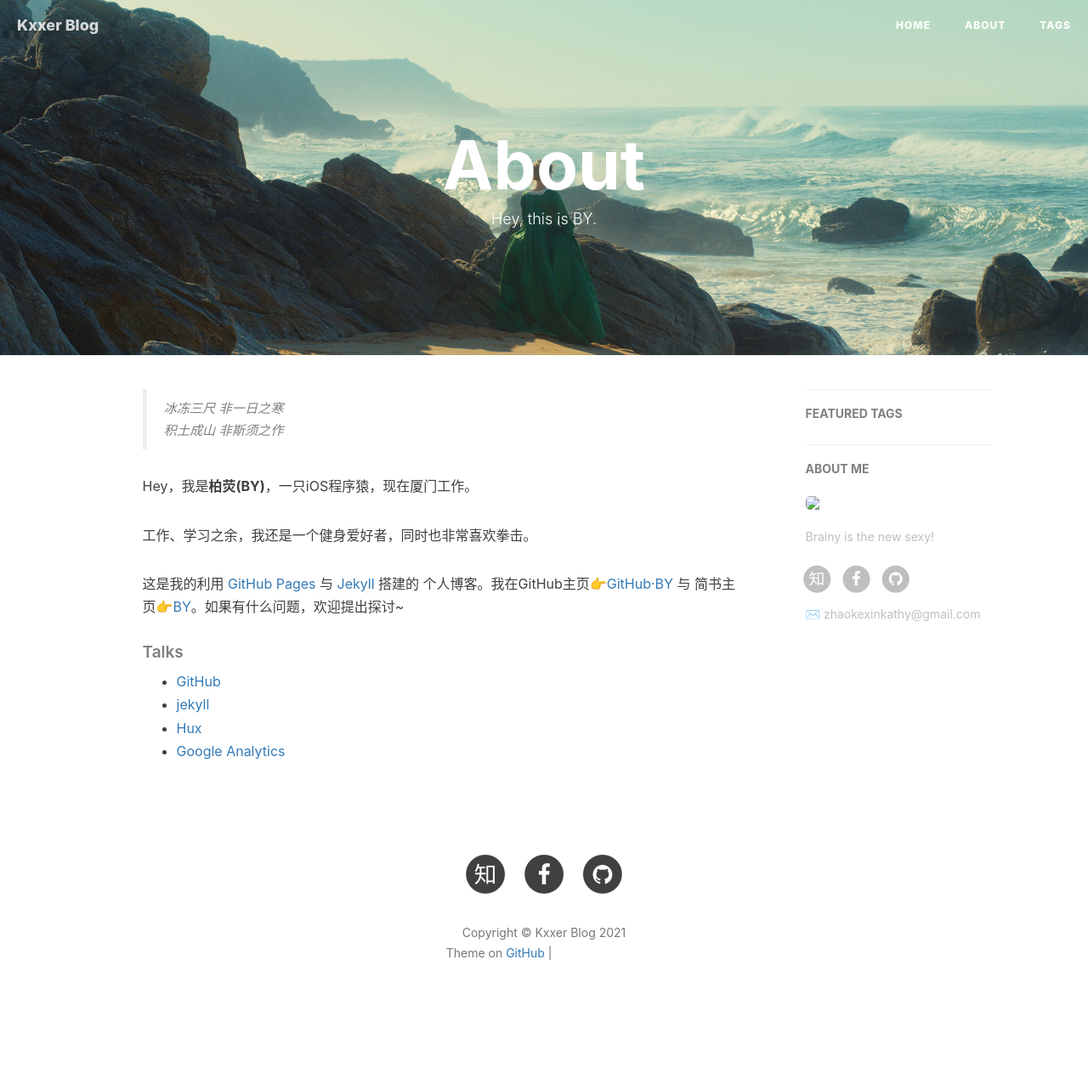
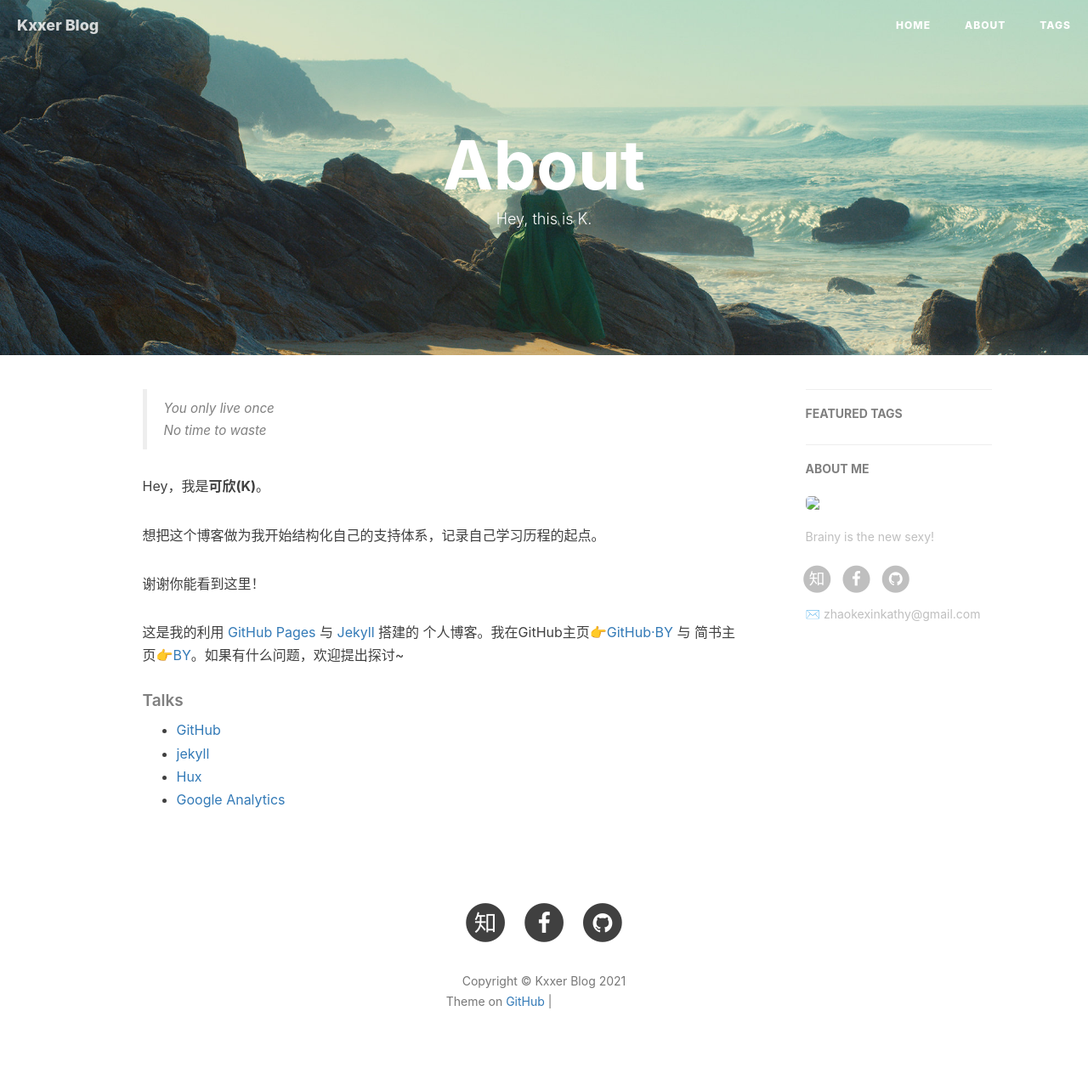
Before and after one commit to ZhaoKexinKathy/ZhaoKexinKathy.github-io, a Jekyll site: the page built from about.html, in a window 1280 px wide. Shown: the whole page at 85% size. Built offline with Jekyll 4.4.1, drawn with Linux system fonts in a browser that asks for light colours; nearby versions of some CDN libraries; comment, search, counter and statistics services are not loaded; before the commit the page ends 1226 px from its top, so only the background shows below that; grey boxes are pictures that could not be loaded.

Commit message:
Update about.html

```diff
--- a/about.html
+++ b/about.html
@@ -1,7 +1,7 @@
 ---
 layout: page
 title: "About"
-description: "Hey, this is BY."
+description: "Hey, this is K."
 header-img: "img/post-bg-rwd.jpg"
 ---
 
@@ -15,12 +15,14 @@ header-img: "img/post-bg-rwd.jpg"
 <div class="zh post-container">
 
     <!--copied from markdown -->
-    <blockquote><p>冰冻三尺 非一日之寒<br>
-    积土成山 非斯须之作</p></blockquote>
+    <blockquote><p>You only live once<br>
+    No time to waste</p></blockquote>
 
-    <p>Hey，我是<strong>柏荧(BY)</strong>，一只iOS程序猿，现在厦门工作。</p>
+    <p>Hey，我是<strong>可欣(K)</strong>。</p>
 
-    <p>工作、学习之余，我还是一个健身爱好者，同时也非常喜欢拳击。</p>
+    <p>想把这个博客做为我开始结构化自己的支持体系，记录自己学习历程的起点。</p>
+
+    <p>谢谢你能看到这里！</p>
 
     <p>这是我的利用 <a href="https://pages.github.com/">GitHub Pages</a> 与 <a href="http://jekyll.com.cn/">Jekyll</a> 搭建的 个人博客。我在GitHub主页<a href="https://github.com/qiubaiying">👉GitHub·BY</a> 与 简书主页<a href="https://http://www.jianshu.com/u/e71990ada2fd">👉BY</a>。如果有什么问题，欢迎提出探讨~</p>
 
@@ -41,7 +43,7 @@ header-img: "img/post-bg-rwd.jpg"
     <blockquote><p>Yet another iOS Developer. <br>
     Yet another Life-long Student.</p></blockquote>
 
-    <p>Hi, I am <strong>Baiying Qiu</strong>，you can call me <strong>BY</strong>. I am an iOS software engineer and currently working in Xiamen</p>
+    <p>I don't know why there is an English version bacause I can't find any entry to it. </p>
 
     <p>This is my personal blog, through making Github Pages and Jekyll.My GitHub  👉 <a href="http://github.com/qiubaiying">Github·BY</a>.</p>
 
```
